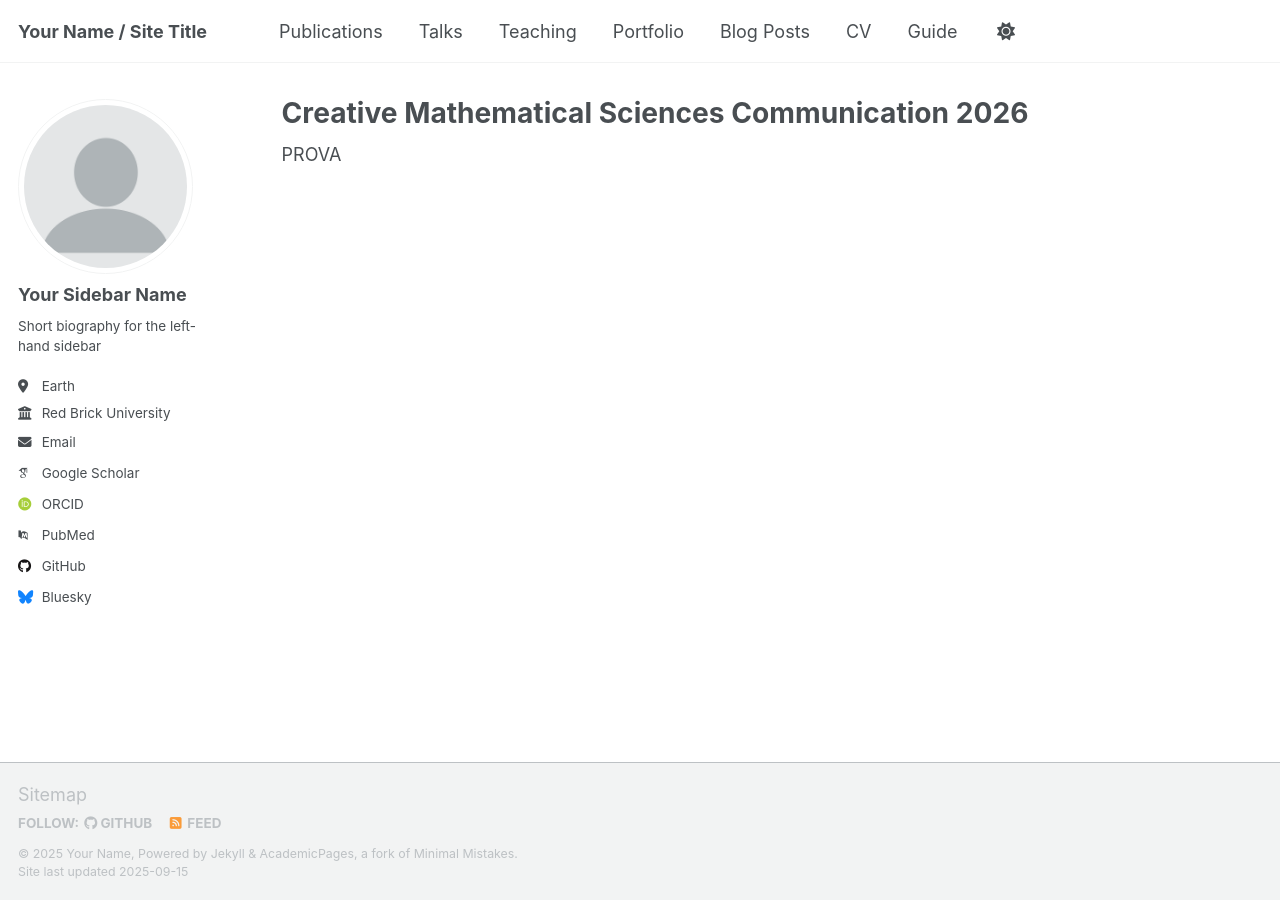
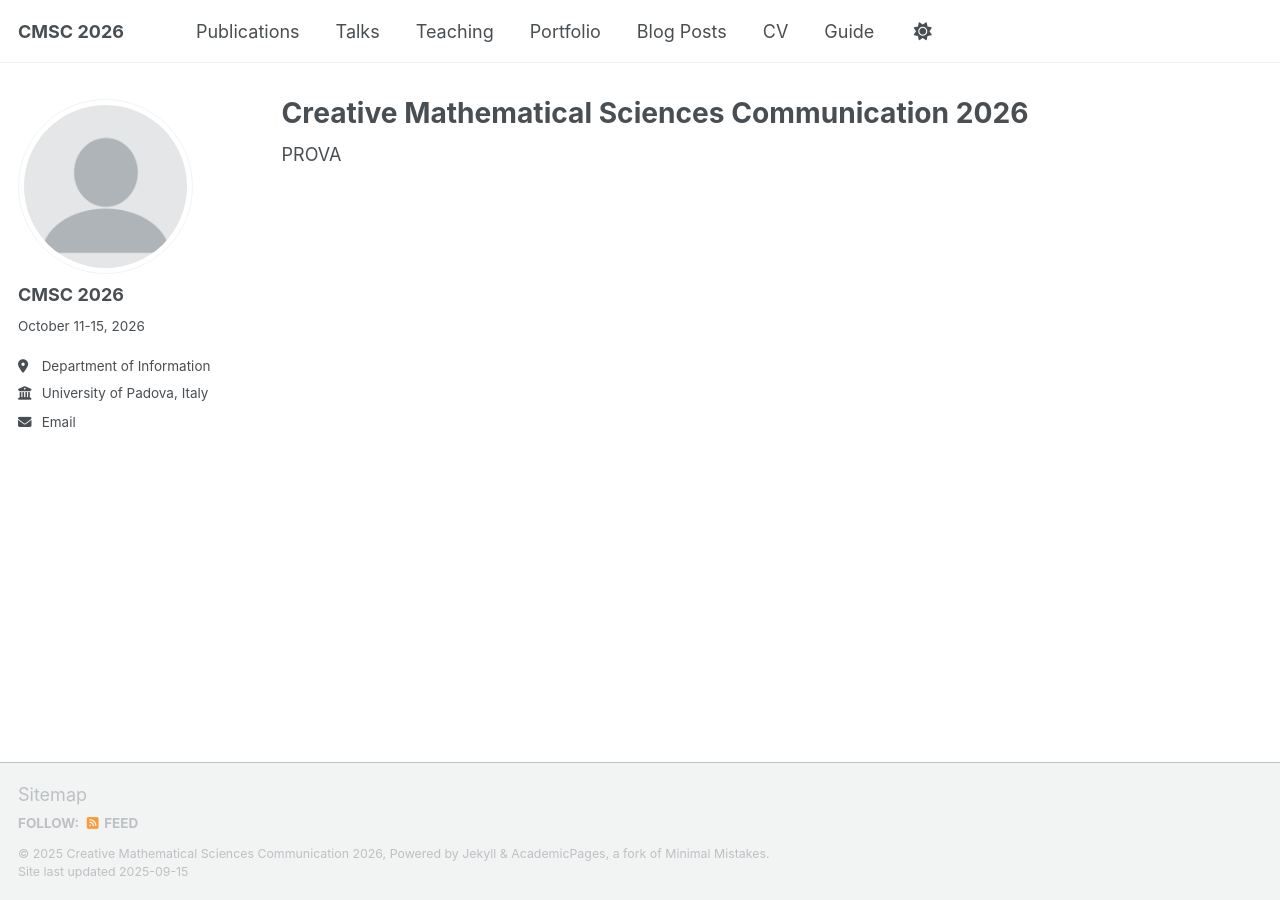
Before and after one commit to CMSC2026/cmsc2026.github.io, a Jekyll site: the page built from _pages/about.md, in a window 1280 px wide. Built offline with Jekyll 4.4.1, drawn with Linux system fonts in a browser that asks for light colours; some web fonts are replaced; a script that is not in the unit is left out.

Commit message:
added speakers and updated config

```diff
--- a/_config.yml
+++ b/_config.yml
@@ -9,10 +9,10 @@
 # Basic Site Settings
 locale                   : "en-US"
 site_theme               : "default" # Currently available options are "default", "air"
-title                    : "Your Name / Site Title"
+title                    : "CMSC 2026"
 title_separator          : "-"
-name                     : &name "Your Name"
-description              : &description "Your Name's academic portfolio"   # Update this with a general description of your site, this is the default if not overridden by a page
+name                     : &name "Creative Mathematical Sciences Communication 2026"
+description              : &description "5th edition"   # Update this with a general description of your site, this is the default if not overridden by a page
 url                      : https://academicpages.github.io # The base hostname & protocol for your site e.g. "https://[your GitHub username].github.io",
                                                            # or if you already have some other page hosted on Github then use "https://[your GitHub username].github.io/[Your Repo Name]"
 baseurl                  : "" # the subpath of your site, e.g. "/blog"
@@ -24,23 +24,23 @@ repository               : "academicpages/academicpages.github.io"
 author:
   # Biographic information
   avatar           : "profile.png"
-  name             : "Your Sidebar Name"
+  name             : "CMSC 2026"
   pronouns         : # example: "she/her"
-  bio              : "Short biography for the left-hand sidebar"
-  location         : "Earth"
-  employer         : "Red Brick University"
+  bio              : "October 11-15, 2026"
+  location         : "Department of Information Engineering"
+  employer         : "University of Padova, Italy"
   uri              : # URL
-  email            : "none@example.org"
+  email            : "cmsc2026@dei.unipd.it"
 
   # Academic websites
   academia         : # URL
   arxiv            : # URL - Update with the correct link to your profile
-  googlescholar    : "https://scholar.google.com/citations?user=PS_CX0AAAAAJ"
+  googlescholar    : # "https://scholar.google.com/citations?user=PS_CX0AAAAAJ"
   inspire-hep      : # URL
   impactstory      : # URL
-  orcid            : "http://orcid.org/yourorcidurl"
+  orcid            : # "http://orcid.org/yourorcidurl"
   semantic         : # URL
-  pubmed           : "https://www.ncbi.nlm.nih.gov/pubmed/?term=john+snow"
+  pubmed           : # "https://www.ncbi.nlm.nih.gov/pubmed/?term=john+snow"
   researchgate     : # URL
   scopus           : # URL
 
@@ -48,13 +48,13 @@ author:
   bitbucket        : # Username - Update with your username on the site
   codepen          : # Username
   dribbble         : # Username
-  github           : "academicpages"
+  github           : # "academicpages"
   kaggle           : # Username
   stackoverflow    : # User number or user number and name (i.e., use "1" or "1/jeff-atwood")
 
   # Social media
   artstation       : # Username
-  bluesky          : "bsky.app" # Replace this with you Bluesky username
+  bluesky          : # "bsky.app" # Replace this with you Bluesky username
   facebook         : # Username
   flickr           : # Username
   foursquare       : # Username
@@ -135,7 +135,7 @@ yandex_site_verification :
 
 # Social Sharing
 twitter:
-  username               : &twitter
+  username               : # &twitter
 facebook:
   username               :
   app_id                 :
```
